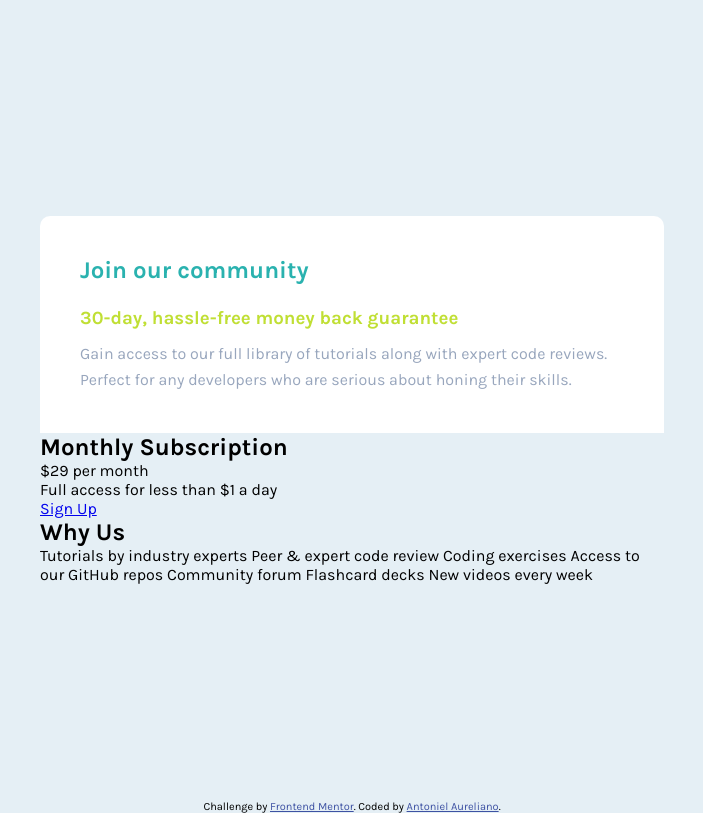
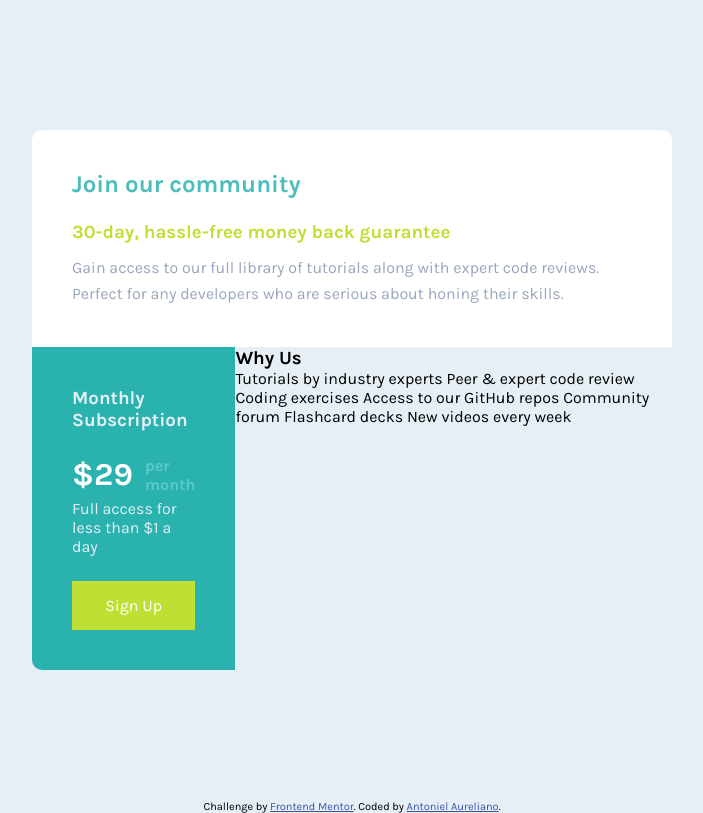
Before and after one commit to AntonielAureliano/single-price-grid-component-master, a plain HTML site: page index.html in a window 1280 px wide. Shown: the whole page, without its empty margins (288-991 px from the left). Drawn offline with Linux system fonts and the light colour scheme.

Commit message:
Estilizando classe subscription.

```diff
--- a/index.html
+++ b/index.html
@@ -30,7 +30,7 @@
       <div class="register">
 
         <div class="subscription">
-          <h2>Monthly Subscription</h2>
+          <h3>Monthly Subscription</h3>
 
           <p class="subscription-price"> &dollar;29 <span>per month</span></p>
 
@@ -40,7 +40,7 @@
         </div>
 
         <div class="why-us">
-          <h2>Why Us</h2>
+          <h3>Why Us</h3>
 
           <p>Tutorials by industry experts
             Peer &amp; expert code review
--- a/style.css
+++ b/style.css
@@ -2,11 +2,14 @@
 
 :root {
   --primary-cyan: hsl(179, 62%, 43%);
+  --primary-cyan-two: hsl(179, 47%, 52%);
   --primary-bright-yellow: hsl(71, 73%, 54%);
   --primary-white: hsl(0, 0%, 100%);
+  --primary-link: hsl(228, 45%, 44%);
 
   --neutral-light-gray: hsl(204, 43%, 93%);
   --neutral-grayish-blue: hsl(218, 22%, 67%);
+  --neutral-dark-cyan: hsl(182, 52%, 58%);
 }
 * {
   box-sizing: border-box;
@@ -28,8 +31,10 @@ main {
 }
 
 .container {
-  max-width: 39rem;
+  max-width: 40rem;
 }
+
+/*description*/
 
 .description {
   background-color: var(--primary-white);
@@ -38,13 +43,13 @@ main {
 }
 
 .description h2 {
-  color: var(--primary-cyan);
-  margin-bottom: 23px;
+  color: var(--primary-cyan-two);
+  margin-bottom: 1.4375rem;
 }
 
 .description h3 {
   color: var(--primary-bright-yellow);
-  margin-bottom: 12px;
+  margin-bottom: 0.75rem;
 }
 
 .description p {
@@ -52,11 +57,60 @@ main {
   line-height: 1.6;
 }
 
+/*register*/
+
+.register {
+  display: flex;
+}
+
+/*subscription*/
+
+.subscription {
+  background-color: var(--primary-cyan);
+  border-radius: 0 0 0 0.625rem;
+  max-width: 20rem;
+  padding: 2.5rem;
+}
+
+.subscription h3 {
+  color: var(--neutral-light-gray);
+  margin-bottom: 1.5625rem;
+}
+
+.subscription p {
+  color: var(--neutral-light-gray);
+  margin-top: 0.3125rem;
+}
+
+.subscription-price {
+  color: var(--primary-white) !important;
+  display: flex;
+  font-size: 2rem;
+  font-weight: 700;
+  gap: 0.75rem;
+}
+
+.subscription-price span {
+  align-self: center;
+  color: var(--neutral-dark-cyan);
+  font-size: 1rem;
+}
+
+.subscription a {
+  background-color: var(--primary-bright-yellow);
+  color: var(--primary-white);
+  display: block;
+  margin-top: 1.5625rem;
+  padding: 15px 0;
+  text-align: center;
+  text-decoration: none;
+}
+
 /*Footer*/
 .attribution {
-  font-size: 11px;
+  font-size: 0.6875rem;
   text-align: center;
 }
 .attribution a {
-  color: hsl(228, 45%, 44%);
+  color: var(--primary-link);
 }
```
